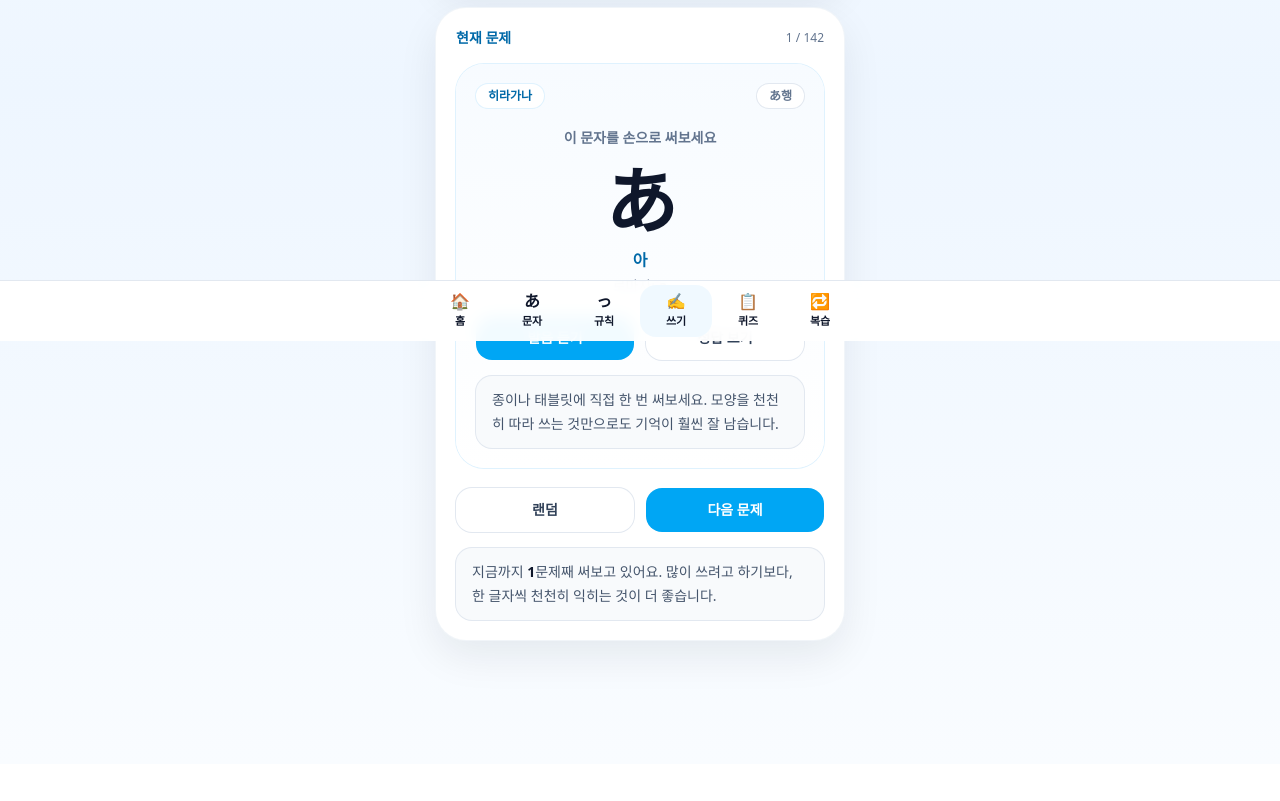
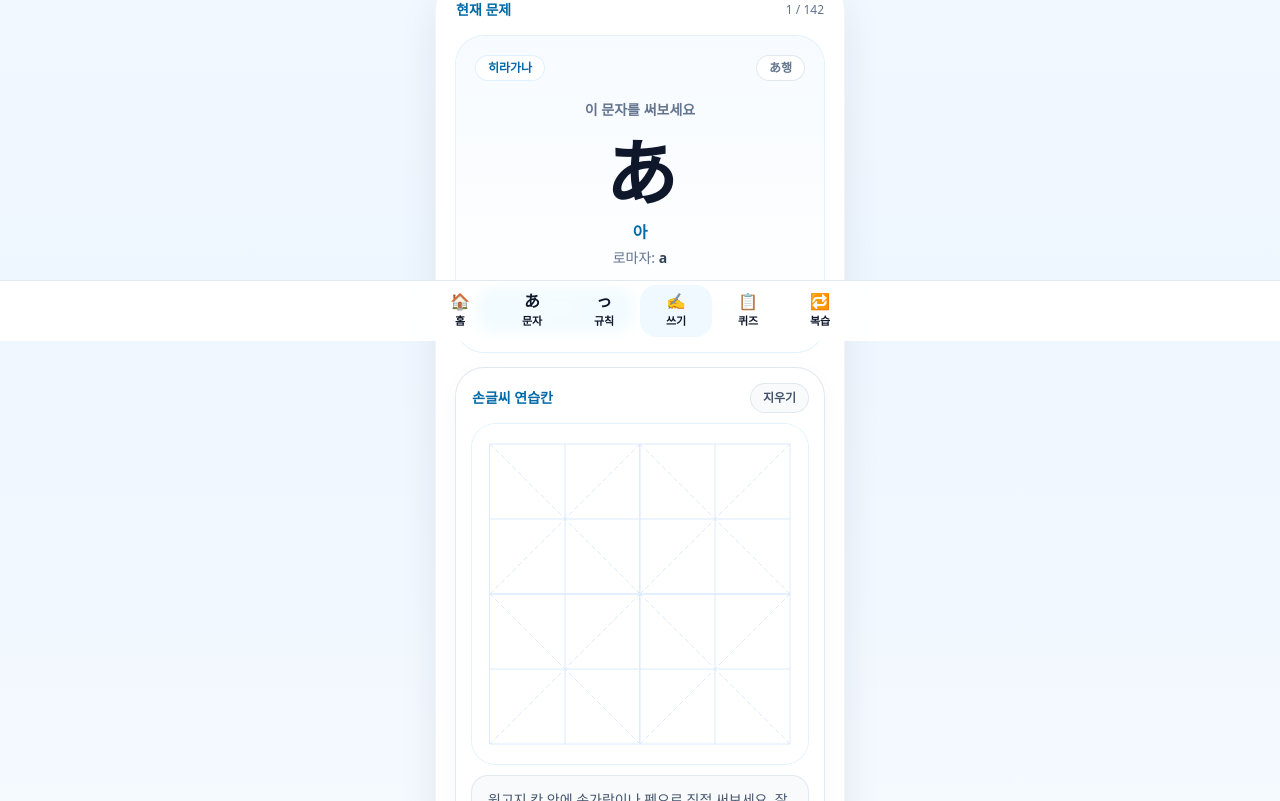
Before and after one commit to hotena0727/kana, a Next.js app: page /write in a window 1280 px wide. Shown: the part 459-1260 px from the top of the page. Before the commit the page ends 1223 px from the top, so only its background shows below. Built offline with nearby package versions, Linux system fonts and the light colour scheme.

Commit message:
Add handwriting canvas to write practice page

```diff
--- a/app/write/page.tsx
+++ b/app/write/page.tsx
@@ -1,6 +1,6 @@
 "use client";
 
-import { useEffect, useMemo, useState } from "react";
+import { useEffect, useMemo, useRef, useState } from "react";
 import Link from "next/link";
 import BottomNav from "@/components/BottomNav";
 import hiraganaData from "@/data/hiragana.json";
@@ -33,11 +33,9 @@ function filterWriteItems(items: StudyItem[], mode: WriteMode) {
   if (mode === "basic") {
     return items.filter((item) => !isCombinedKana(item.char));
   }
-
   if (mode === "combined") {
     return items.filter((item) => isCombinedKana(item.char));
   }
-
   return items;
 }
 
@@ -67,10 +65,7 @@ function speakJapanese(text: string) {
     voices.find((voice) => voice.lang === "ja-JP") ||
     voices.find((voice) => voice.lang.startsWith("ja"));
 
-  if (jaVoice) {
-    utterance.voice = jaVoice;
-  }
-
+  if (jaVoice) utterance.voice = jaVoice;
   window.speechSynthesis.speak(utterance);
 }
 
@@ -80,11 +75,96 @@ export default function WritePage() {
   const [showAnswer, setShowAnswer] = useState(false);
   const [roundCount, setRoundCount] = useState(1);
 
+  const canvasRef = useRef<HTMLCanvasElement | null>(null);
+  const wrapperRef = useRef<HTMLDivElement | null>(null);
+  const isDrawingRef = useRef(false);
+
   const filteredItems = useMemo(() => {
     return filterWriteItems(allKanaList, mode);
   }, [mode]);
 
   const currentItem = filteredItems[currentIndex] ?? filteredItems[0];
+
+  const modeLabel =
+    mode === "basic" ? "기본 문자" : mode === "combined" ? "요음" : "전체";
+
+  const drawGuide = () => {
+    const canvas = canvasRef.current;
+    if (!canvas) return;
+
+    const ctx = canvas.getContext("2d");
+    if (!ctx) return;
+
+    const { width, height } = canvas;
+
+    ctx.clearRect(0, 0, width, height);
+
+    ctx.fillStyle = "#ffffff";
+    ctx.fillRect(0, 0, width, height);
+
+    ctx.strokeStyle = "#dbeafe";
+    ctx.lineWidth = 1;
+
+    const padding = 16;
+    const cellSize = Math.min((width - padding * 2) / 2, 150);
+    const startX = (width - cellSize * 2) / 2;
+    const startY = (height - cellSize * 2) / 2;
+
+    for (let row = 0; row < 2; row++) {
+      for (let col = 0; col < 2; col++) {
+        const x = startX + col * cellSize;
+        const y = startY + row * cellSize;
+
+        ctx.strokeRect(x, y, cellSize, cellSize);
+
+        ctx.beginPath();
+        ctx.moveTo(x + cellSize / 2, y);
+        ctx.lineTo(x + cellSize / 2, y + cellSize);
+        ctx.stroke();
+
+        ctx.beginPath();
+        ctx.moveTo(x, y + cellSize / 2);
+        ctx.lineTo(x + cellSize, y + cellSize / 2);
+        ctx.stroke();
+
+        ctx.setLineDash([4, 4]);
+        ctx.beginPath();
+        ctx.moveTo(x, y);
+        ctx.lineTo(x + cellSize, y + cellSize);
+        ctx.stroke();
+
+        ctx.beginPath();
+        ctx.moveTo(x + cellSize, y);
+        ctx.lineTo(x, y + cellSize);
+        ctx.stroke();
+        ctx.setLineDash([]);
+      }
+    }
+  };
+
+  const resizeCanvas = () => {
+    const canvas = canvasRef.current;
+    const wrapper = wrapperRef.current;
+    if (!canvas || !wrapper) return;
+
+    const rect = wrapper.getBoundingClientRect();
+    const ratio = window.devicePixelRatio || 1;
+
+    canvas.width = rect.width * ratio;
+    canvas.height = 340 * ratio;
+    canvas.style.width = `${rect.width}px`;
+    canvas.style.height = `340px`;
+
+    const ctx = canvas.getContext("2d");
+    if (!ctx) return;
+    ctx.setTransform(ratio, 0, 0, ratio, 0, 0);
+    ctx.lineCap = "round";
+    ctx.lineJoin = "round";
+    ctx.strokeStyle = "#0f172a";
+    ctx.lineWidth = 5;
+
+    drawGuide();
+  };
 
   useEffect(() => {
     setCurrentIndex(0);
@@ -93,49 +173,95 @@ export default function WritePage() {
   }, [mode]);
 
   useEffect(() => {
+    resizeCanvas();
+    window.addEventListener("resize", resizeCanvas);
+
     return () => {
+      window.removeEventListener("resize", resizeCanvas);
       if (typeof window !== "undefined" && "speechSynthesis" in window) {
         window.speechSynthesis.cancel();
       }
     };
   }, []);
 
-  const handleShowAnswer = () => {
-    setShowAnswer(true);
+  useEffect(() => {
+    drawGuide();
+  }, [currentIndex, mode]);
+
+  const getPoint = (event: React.PointerEvent<HTMLCanvasElement>) => {
+    const canvas = canvasRef.current;
+    if (!canvas) return null;
+    const rect = canvas.getBoundingClientRect();
+    return {
+      x: event.clientX - rect.left,
+      y: event.clientY - rect.top,
+    };
   };
+
+  const handlePointerDown = (event: React.PointerEvent<HTMLCanvasElement>) => {
+    const canvas = canvasRef.current;
+    const ctx = canvas?.getContext("2d");
+    const point = getPoint(event);
+    if (!canvas || !ctx || !point) return;
+
+    isDrawingRef.current = true;
+    canvas.setPointerCapture(event.pointerId);
+    ctx.beginPath();
+    ctx.moveTo(point.x, point.y);
+  };
+
+  const handlePointerMove = (event: React.PointerEvent<HTMLCanvasElement>) => {
+    if (!isDrawingRef.current) return;
+
+    const canvas = canvasRef.current;
+    const ctx = canvas?.getContext("2d");
+    const point = getPoint(event);
+    if (!canvas || !ctx || !point) return;
+
+    ctx.lineTo(point.x, point.y);
+    ctx.stroke();
+  };
+
+  const handlePointerUp = (event: React.PointerEvent<HTMLCanvasElement>) => {
+    const canvas = canvasRef.current;
+    if (!canvas) return;
+
+    isDrawingRef.current = false;
+    canvas.releasePointerCapture(event.pointerId);
+  };
+
+  const handleClearCanvas = () => {
+    drawGuide();
+  };
+
+  const handleShowAnswer = () => setShowAnswer(true);
 
   const handleNext = () => {
     if (!filteredItems.length) return;
-
     const nextIndex =
       currentIndex === filteredItems.length - 1 ? 0 : currentIndex + 1;
-
     setCurrentIndex(nextIndex);
     setShowAnswer(false);
     setRoundCount((prev) => prev + 1);
+    setTimeout(drawGuide, 0);
   };
 
   const handleRandom = () => {
     if (!filteredItems.length) return;
-
     const nextIndex = pickRandomIndex(filteredItems.length, currentIndex);
     setCurrentIndex(nextIndex);
     setShowAnswer(false);
     setRoundCount((prev) => prev + 1);
+    setTimeout(drawGuide, 0);
   };
 
   const handleSpeak = () => {
-    if (!currentItem?.char) return;
-    speakJapanese(currentItem.char);
+    if (currentItem?.char) speakJapanese(currentItem.char);
   };
 
   const handleSpeakExample = () => {
-    if (!currentItem?.example) return;
-    speakJapanese(currentItem.example);
+    if (currentItem?.example) speakJapanese(currentItem.example);
   };
-
-  const modeLabel =
-    mode === "basic" ? "기본 문자" : mode === "combined" ? "요음" : "전체";
 
   if (!currentItem) {
     return (
@@ -143,9 +269,7 @@ export default function WritePage() {
         <section className="mx-auto flex min-h-screen w-full max-w-md flex-col px-5 py-7">
           <div className="rounded-[30px] bg-white p-6 shadow-[0_16px_40px_rgba(15,23,42,0.08)] ring-1 ring-slate-100">
             <h1 className="text-2xl font-extrabold tracking-tight">손으로 써보기</h1>
-            <p className="mt-3 text-sm leading-6 text-slate-600">
-              표시할 문자가 없습니다.
-            </p>
+            <p className="mt-3 text-sm leading-6 text-slate-600">표시할 문자가 없습니다.</p>
           </div>
         </section>
         <BottomNav />
@@ -175,8 +299,7 @@ export default function WritePage() {
           </h1>
 
           <p className="mt-3 text-[15px] leading-7 text-slate-600">
-            배운 문자를 직접 손으로 써보면서 모양과 발음을 함께 익혀보세요.
-            앱은 판정하지 않고, 자연스럽게 따라 써보게 도와드립니다.
+            원고지 칸에 손가락이나 펜으로 직접 써보세요. 한 글자씩 천천히 따라 쓰는 것만으로도 기억이 더 단단해집니다.
           </p>
         </div>
 
@@ -232,18 +355,11 @@ export default function WritePage() {
             </div>
 
             <div className="mt-5 text-center">
-              <div className="text-sm font-semibold text-slate-500">
-                이 문자를 손으로 써보세요
-              </div>
-
+              <div className="text-sm font-semibold text-slate-500">이 문자를 써보세요</div>
               <div className="mt-4 text-[72px] font-extrabold leading-none tracking-tight text-slate-900">
                 {currentItem.char}
               </div>
-
-              <div className="mt-3 text-base font-semibold text-sky-700">
-                {currentItem.korean}
-              </div>
-
+              <div className="mt-3 text-base font-semibold text-sky-700">{currentItem.korean}</div>
               {currentItem.roman && (
                 <div className="mt-1 text-sm text-slate-500">
                   로마자: <span className="font-semibold text-slate-700">{currentItem.roman}</span>
@@ -265,18 +381,45 @@ export default function WritePage() {
                 onClick={handleShowAnswer}
                 className="rounded-2xl bg-white px-4 py-3 text-sm font-semibold text-slate-700 ring-1 ring-slate-200 transition hover:bg-slate-50"
               >
-                정답 보기
+                예시 보기
+              </button>
+            </div>
+          </div>
+
+          <div className="mt-4 rounded-[28px] bg-white p-4 ring-1 ring-slate-200 shadow-[0_10px_28px_rgba(15,23,42,0.04)]">
+            <div className="flex items-center justify-between">
+              <div className="text-sm font-semibold text-sky-700">손글씨 연습칸</div>
+              <button
+                type="button"
+                onClick={handleClearCanvas}
+                className="rounded-full bg-slate-50 px-3 py-1.5 text-xs font-semibold text-slate-600 ring-1 ring-slate-200 transition hover:bg-slate-100"
+              >
+                지우기
               </button>
             </div>
 
-            <div className="mt-4 rounded-2xl bg-slate-50 px-4 py-3 text-sm leading-6 text-slate-600 ring-1 ring-slate-200">
-              종이나 태블릿에 직접 한 번 써보세요. 모양을 천천히 따라 쓰는 것만으로도 기억이 훨씬 잘 남습니다.
+            <div
+              ref={wrapperRef}
+              className="mt-3 overflow-hidden rounded-[24px] bg-white ring-1 ring-sky-100"
+            >
+              <canvas
+                ref={canvasRef}
+                onPointerDown={handlePointerDown}
+                onPointerMove={handlePointerMove}
+                onPointerUp={handlePointerUp}
+                onPointerLeave={handlePointerUp}
+                className="block w-full touch-none bg-white"
+              />
+            </div>
+
+            <div className="mt-3 rounded-2xl bg-slate-50 px-4 py-3 text-sm leading-6 text-slate-600 ring-1 ring-slate-200">
+              원고지 칸 안에 손가락이나 펜으로 직접 써보세요. 잘 안 써지면 지우기를 누르고 다시 천천히 써보면 됩니다.
             </div>
           </div>
 
           {showAnswer && (
             <div className="mt-4 rounded-[26px] bg-white p-5 ring-1 ring-sky-100 shadow-[0_10px_28px_rgba(56,189,248,0.08)]">
-              <div className="text-sm font-semibold text-sky-700">정답 확인</div>
+              <div className="text-sm font-semibold text-sky-700">예시 확인</div>
 
               <div className="mt-3 flex items-center gap-4">
                 <div className="flex h-20 w-20 shrink-0 items-center justify-center rounded-3xl bg-sky-50 text-4xl font-extrabold text-slate-900 ring-1 ring-sky-100">
@@ -284,33 +427,20 @@ export default function WritePage() {
                 </div>
 
                 <div className="min-w-0">
-                  <div className="text-lg font-bold text-slate-900">
-                    {currentItem.korean}
-                  </div>
+                  <div className="text-lg font-bold text-slate-900">{currentItem.korean}</div>
                   {currentItem.roman && (
                     <div className="mt-1 text-sm text-slate-500">
-                      로마자:{" "}
-                      <span className="font-semibold text-slate-700">
-                        {currentItem.roman}
-                      </span>
+                      로마자: <span className="font-semibold text-slate-700">{currentItem.roman}</span>
                     </div>
                   )}
-                  <div className="mt-1 text-sm text-slate-500">
-                    한 번 더 써보면 더 잘 익습니다.
-                  </div>
+                  <div className="mt-1 text-sm text-slate-500">한 번 더 써보면 더 잘 익습니다.</div>
                 </div>
               </div>
 
               <div className="mt-4 rounded-2xl bg-sky-50 p-4 ring-1 ring-sky-100">
-                <div className="text-xs font-semibold tracking-wide text-sky-700">
-                  예시 단어
-                </div>
-                <div className="mt-2 text-xl font-bold text-slate-900">
-                  {currentItem.example || "-"}
-                </div>
-                <div className="mt-1 text-sm text-slate-600">
-                  {currentItem.exampleKorean || "-"}
-                </div>
+                <div className="text-xs font-semibold tracking-wide text-sky-700">예시 단어</div>
+                <div className="mt-2 text-xl font-bold text-slate-900">{currentItem.example || "-"}</div>
+                <div className="mt-1 text-sm text-slate-600">{currentItem.exampleKorean || "-"}</div>
 
                 {currentItem.example && (
                   <button
@@ -344,8 +474,8 @@ export default function WritePage() {
           </div>
 
           <div className="mt-4 rounded-2xl bg-slate-50 px-4 py-3 text-sm leading-6 text-slate-600 ring-1 ring-slate-200">
-            지금까지 <span className="font-bold text-slate-900">{roundCount}</span>문제째
-            써보고 있어요. 많이 쓰려고 하기보다, 한 글자씩 천천히 익히는 것이 더 좋습니다.
+            지금까지 <span className="font-bold text-slate-900">{roundCount}</span>문제째 써보고 있어요.
+            많이 쓰려고 하기보다, 한 글자씩 천천히 익히는 것이 더 좋습니다.
           </div>
         </div>
       </section>
```
